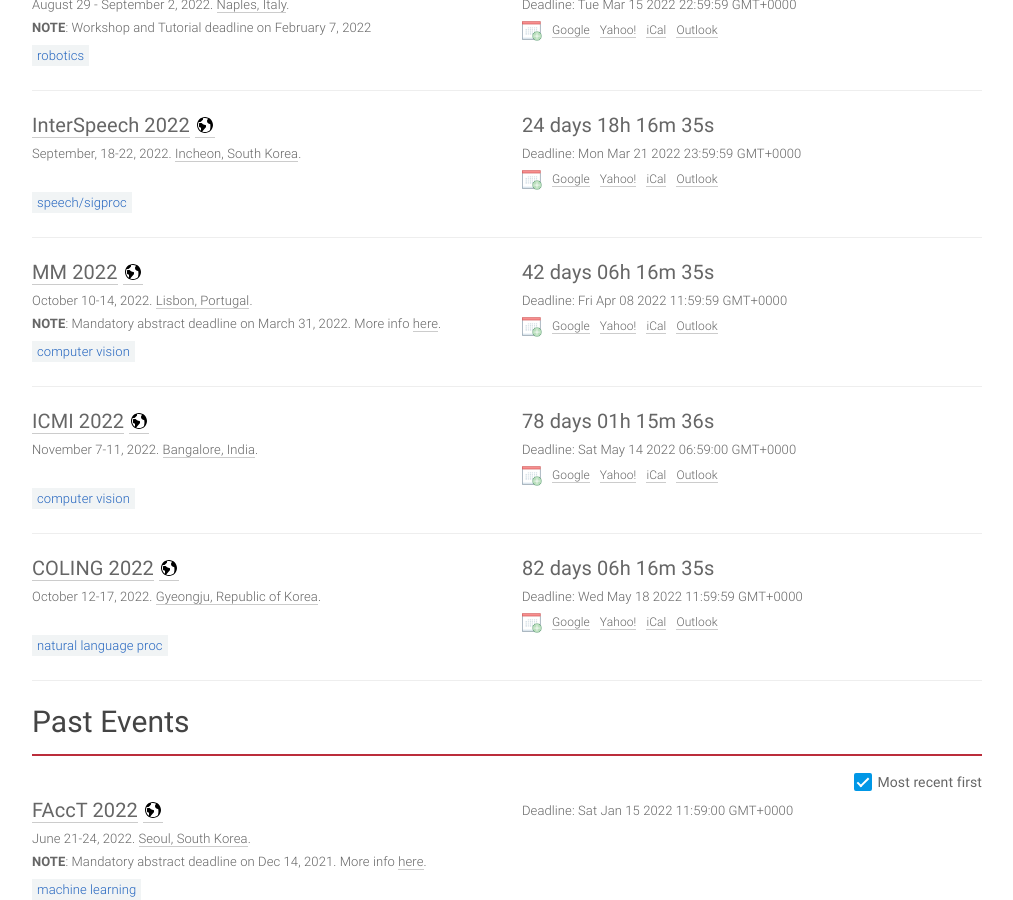
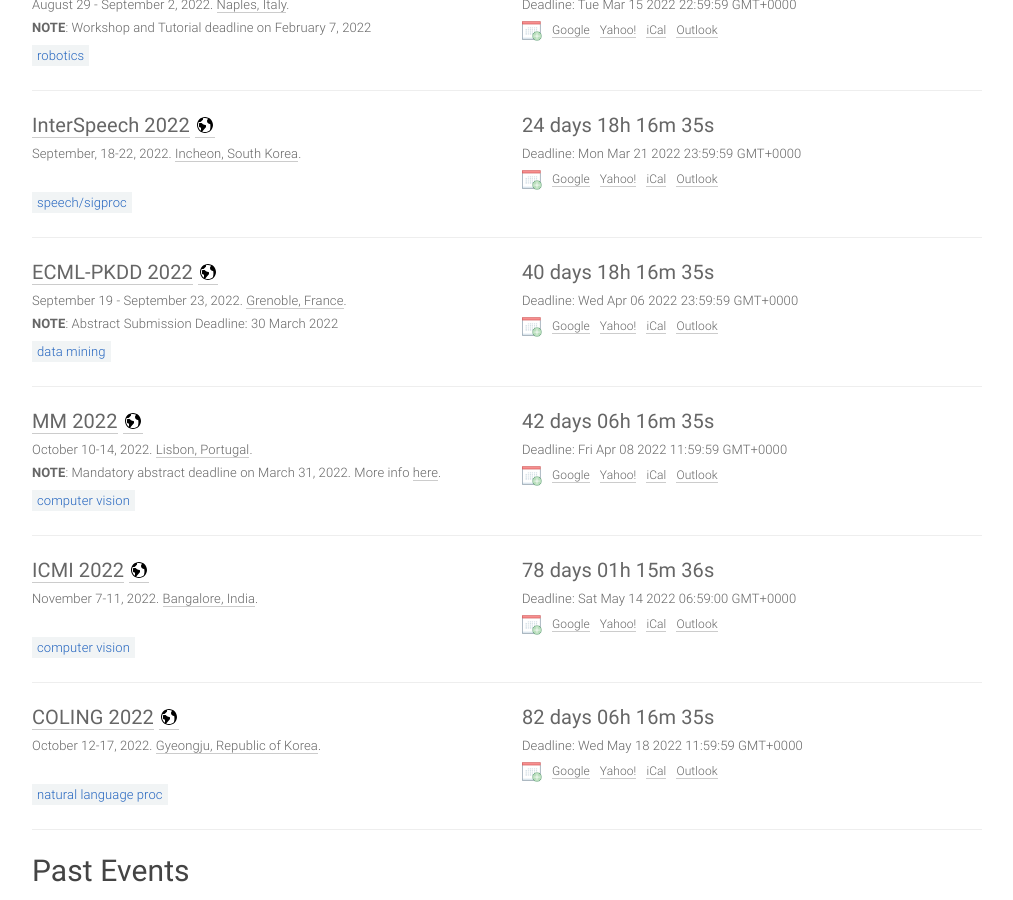
Before and after one commit to paperswithcode/ai-deadlines, a Jekyll site: the page built from index.html, in a window 1280 px wide and 900 px high, scrolled down 1287 px. Shown: the whole window, without its empty margins (133-1146 px from the left). Built offline with Jekyll 4.4.1, drawn with Linux system fonts in a browser that asks for light colours; comment, search, counter and statistics services are not loaded.

Commit message:
Update conferences.yml

```diff
--- a/_data/conferences.yml
+++ b/_data/conferences.yml
@@ -858,3 +858,14 @@
   place: Naples, Italy
   sub: RO
   note: '<b>NOTE</b>: Workshop and Tutorial deadline on February 7, 2022'
+
+- title: ECML-PKDD
+  year: 2022
+  id: ecmlpkdd22
+  link: https://2022.ecmlpkdd.org/
+  deadline: '2022-04-06 23:59:59'
+  timezone: AOE
+  date: September 19 - September 23, 2022
+  place: Grenoble, France
+  sub: DM
+  note: '<b>NOTE</b>: Abstract Submission Deadline: 30 March 2022'
```
